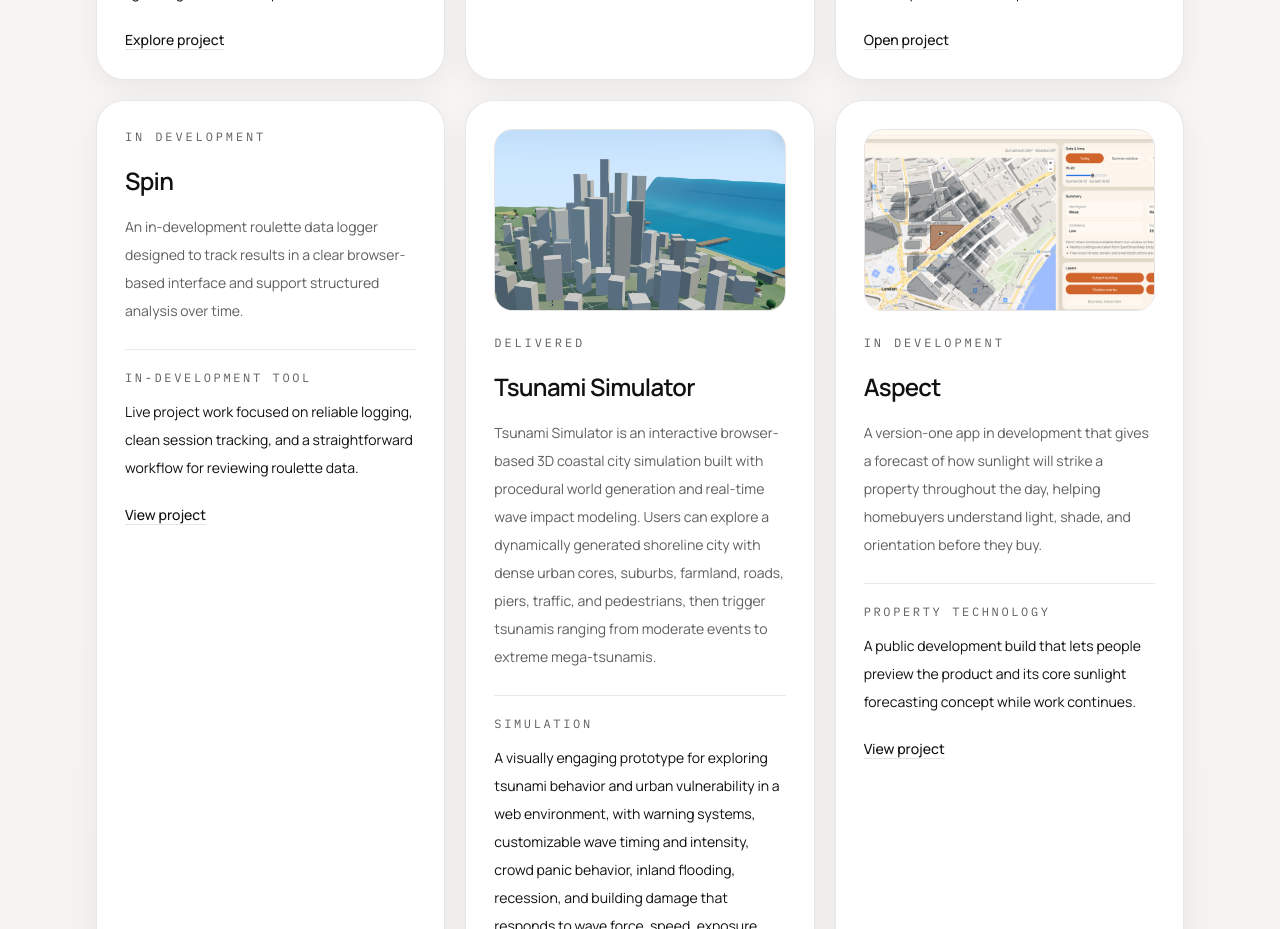
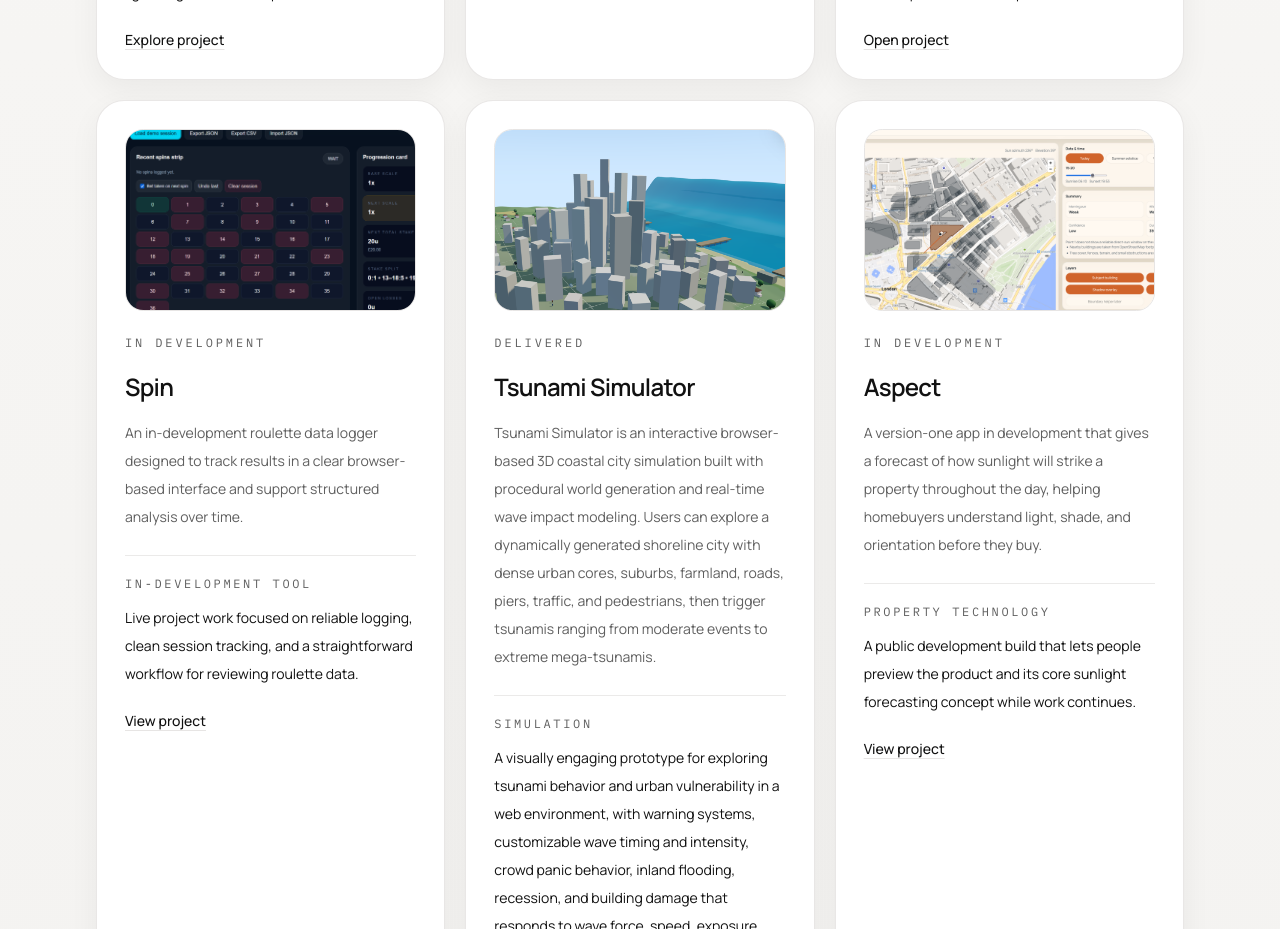
Before and after one commit to slurms666/pebbs-homepage, a Next.js app: page /projects in a window 1280 px wide. Shown: the part 2680-3609 px from the top of the page. Built offline with nearby package versions, Linux system fonts and the light colour scheme.

Commit message:
Add Spin project image

```diff
--- a/data/projects.ts
+++ b/data/projects.ts
@@ -133,7 +133,9 @@ export const projects: ProjectEntry[] = [
     outcome:
       "Live project work focused on reliable logging, clean session tracking, and a straightforward workflow for reviewing roulette data.",
     link: "https://spin.pebbs.app/",
-    linkLabel: "View project"
+    linkLabel: "View project",
+    imageSrc: "/projects/spin.png",
+    imageAlt: "Preview image for the Spin roulette data logger project"
   },
   {
     title: "Pitchfluence",
```
Also changed, not shown: public/projects/spin.png (added).
